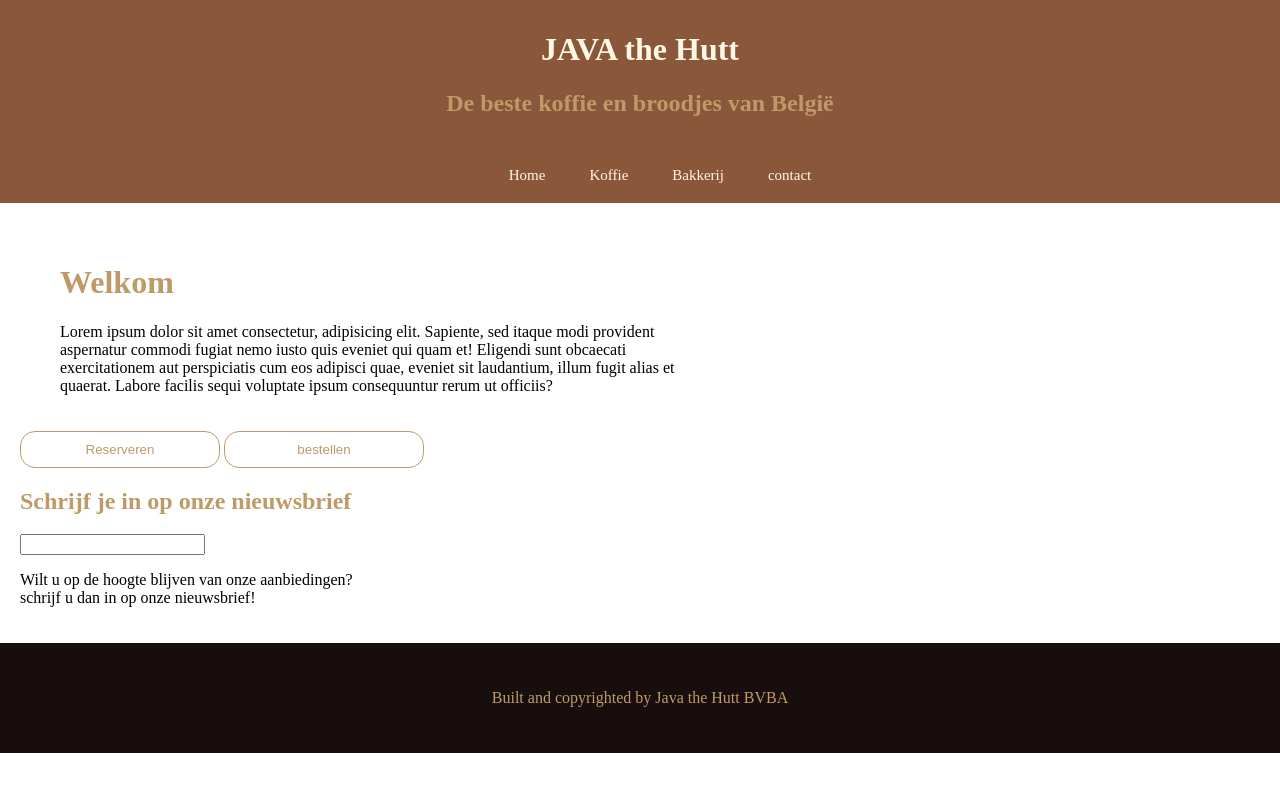
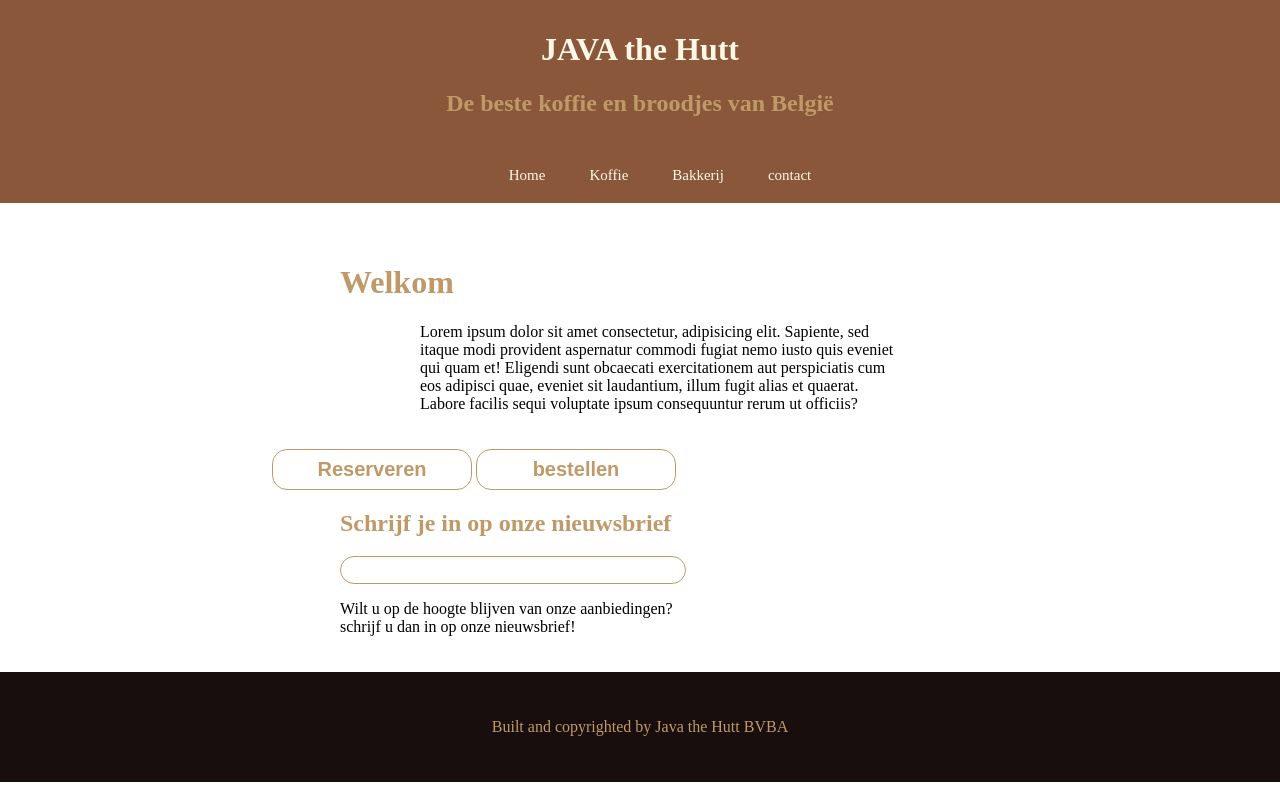
Before and after one commit to MartineBoulanger/CASE, a plain HTML site: page codering/index.html in a window 1280 px wide. Drawn offline with Linux system fonts and the light colour scheme.

Commit message:
update 2

```diff
--- a/codering/index.html
+++ b/codering/index.html
@@ -38,12 +38,12 @@
         </p>
       </div>
       <div class="buttons">
-        <button>Reserveren</button>
-        <button>bestellen</button>
+        <button type="submit">Reserveren</button>
+        <button type="submit">bestellen</button>
       </div>
       <div class="nieuwsbrief">
         <h2>Schrijf je in op onze nieuwsbrief</h2>
-        <input type="email" />
+        <input type="email" id="e-mail" />
         <p>
           Wilt u op de hoogte blijven van onze aanbiedingen?<br />
           schrijf u dan in op onze nieuwsbrief!
--- a/css/style.css
+++ b/css/style.css
@@ -47,9 +47,13 @@ maincontent
 }
 
 .intro {
-  width: 50%;
-  padding: 20px;
-  margin-left: 20px;
+  width: 35em;
+  padding: 20px 0px;
+  margin-left: 20em;
+}
+
+.intro p {
+  margin-left: 5em;
 }
 
 h1,
@@ -57,13 +61,41 @@ h2 {
   color: #bf9a68;
 }
 
+.buttons {
+  margin-left: 20%;
+}
+
 button {
   background-color: inherit;
-  width: 200px;
-  padding: 10px;
+  width: 10em;
+  padding: 0.4em;
   border: 1px solid #bf9a69;
   border-radius: 15px;
   color: #bf9a68;
+  font-weight: bold;
+  font-size: 20px;
+}
+
+button:hover {
+  background: #bf9a69;
+  color: white;
+}
+
+.nieuwsbrief {
+  margin-left: 20em;
+}
+
+#e-mail {
+  width: 25em;
+  padding: 0.4em;
+  border: 1px solid #bf9a69;
+  border-radius: 15px;
+}
+
+#e-mail:focus,
+#e-mail:hover {
+  background: #bf9a69;
+  color: white;
 }
 
 footer {
```
